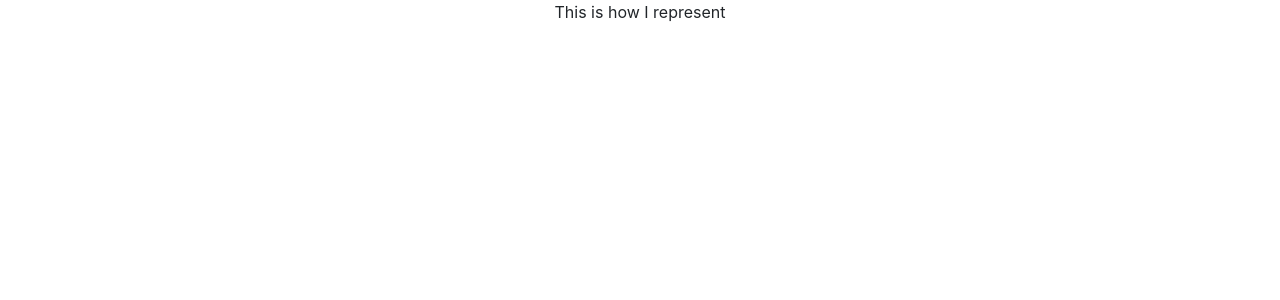
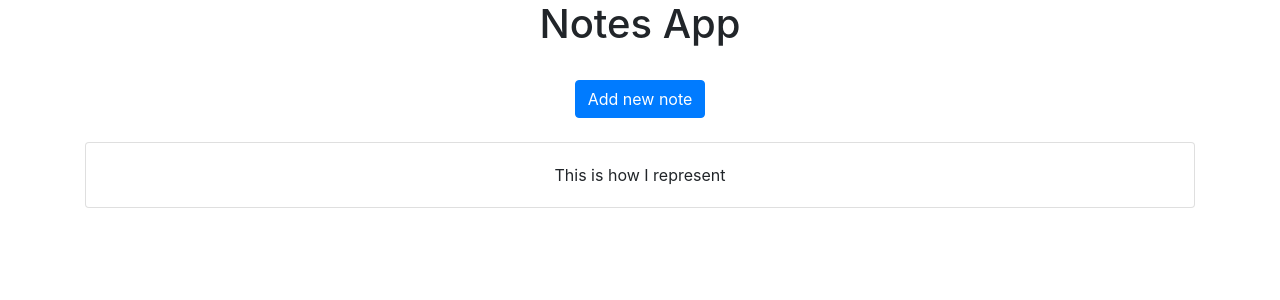
Before and after one commit to mondongos/notelist-react, a React (Create React App) app: page / in a window 1280 px wide. Shown: the top 300 px of the page. Built offline with nearby package versions, Linux system fonts and the light colour scheme.

Commit message:
Notelist styling

```diff
--- a/src/component/notelist.js
+++ b/src/component/notelist.js
@@ -1,5 +1,5 @@
 import React from 'react'
-import {Container, Row, Col} from 'react-bootstrap'
+import {Container, Card, Row, Col, Button } from 'react-bootstrap'
 
 export default class NoteList extends React.Component {
 
@@ -18,9 +18,30 @@ export default class NoteList extends React.Component {
             <Container>
                 <Row>
                     <Col>
-                        {note1}
+                        <h1>Notes App</h1>
                     </Col>
                 </Row>
+                <br></br>
+                <Row>
+                    <Col>
+                        <Button
+                        variant="primary">
+                            Add new note
+                        </Button>
+                    </Col>
+                </Row>
+                <br></br>
+                <Row>
+                    <Col>
+                        <Card>
+                            <Card.Body>
+                                {this.state.note1}
+                            </Card.Body>
+                        </Card>
+                    </Col>
+                </Row>
+
+
             </Container>
 
         )
```
